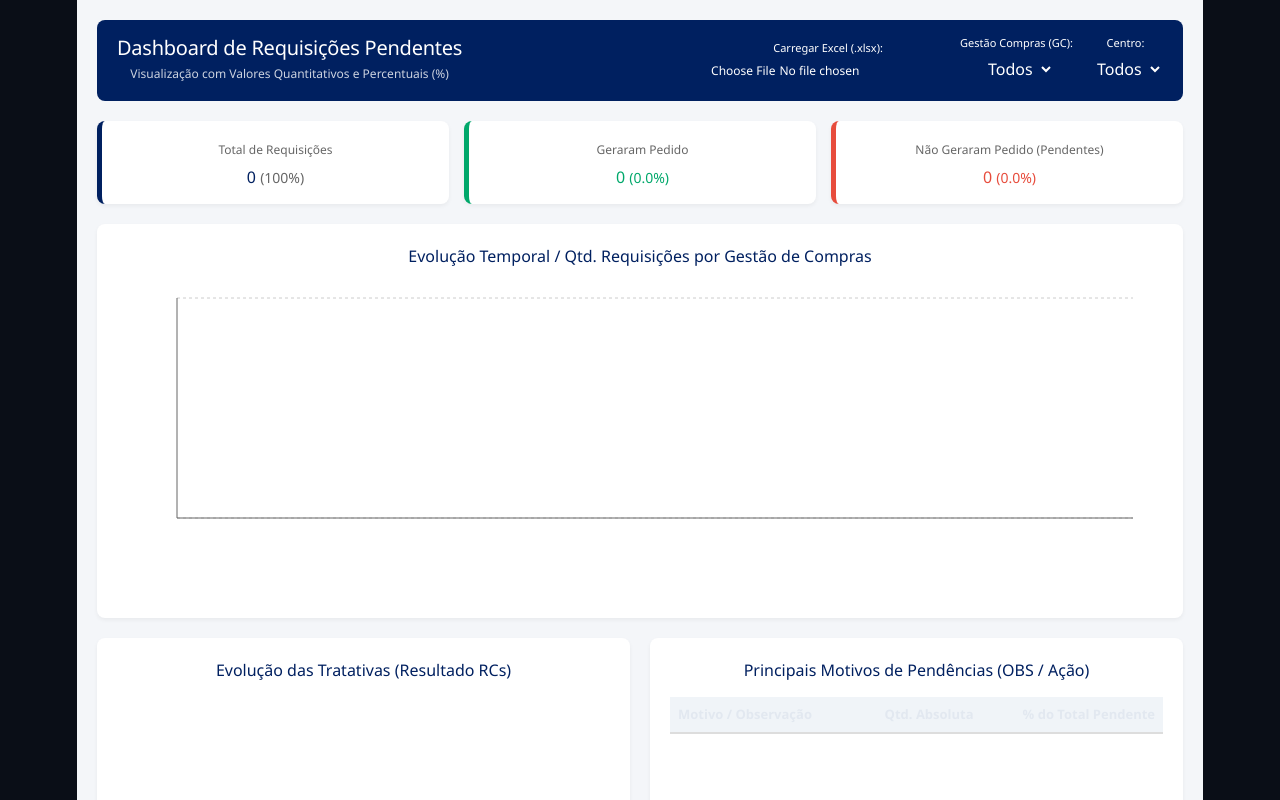
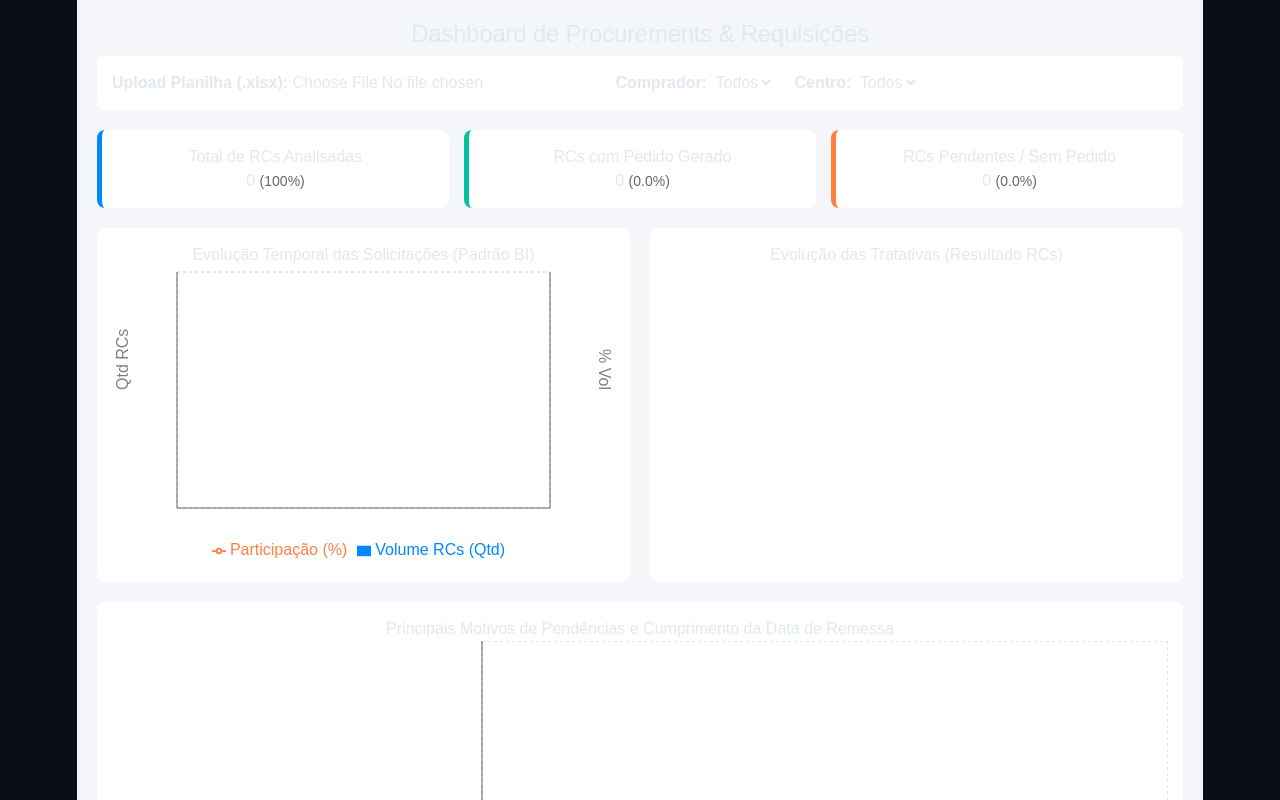
Before and after one commit to llarasilvapro-blip/requisicoes-dashboard, a React (Vite) app: page / in a window 1280 px wide. Shown: the top 800 px of the page. Built offline with nearby package versions, Linux system fonts and the light colour scheme; the HTML template or start-up script is replaced by a standard one.

Commit message:
dash atualizado5

```diff
--- a/src/App.jsx
+++ b/src/App.jsx
@@ -1,17 +1,54 @@
 import React, { useState, useMemo } from 'react';
 import * as XLSX from 'xlsx';
 import {
-  BarChart, Bar, XAxis, YAxis, CartesianGrid, Tooltip, Legend, ResponsiveContainer,
-  PieChart, Pie, Cell, LabelList
+  XAxis, YAxis, CartesianGrid, Tooltip, ResponsiveContainer,
+  BarChart, Bar, PieChart, Pie, Cell, LabelList, ComposedChart, Line, Legend
 } from 'recharts';
 
-export default function PainelProcurement() {
+// ------------------------------------------------------------------
+// HELPERS E UTILITÁRIOS
+// ------------------------------------------------------------------
+const extrairComprador = (acao) => {
+  if (!acao) return 'Não atribuído';
+  const acaoStr = String(acao);
+  return acaoStr.includes(':') ? acaoStr.split(':')[1].trim() : acaoStr;
+};
+
+const calcularFaixaAging = (dias) => {
+  const d = Number(dias) || 0;
+  if (d <= 15) return '0 - 15 dias';
+  if (d <= 30) return '16 - 30 dias';
+  if (d <= 60) return '31 - 60 dias';
+  return 'Acima de 60 dias';
+};
+
+const normalizarObs = (obs) => {
+  if (!obs) return 'SEM MOTIVO DECLARADO';
+  return String(obs).trim().replace(/\s+/g, ' ').toUpperCase();
+};
+
+const parseData = (str) => {
+  if (!str) return null;
+  const d = new Date(str);
+  return isNaN(d.getTime()) ? null : d;
+};
+
+const formatarData = (str) => {
+  const d = parseData(str);
+  return d ? d.toLocaleDateString('pt-BR') : '—';
+};
+
+const COLORS = ['#0088FE', '#00C49F', '#FFBB28', '#FF8042', '#8884d8', '#82ca9d'];
+
+// ------------------------------------------------------------------
+// COMPONENTE PRINCIPAL DO DASHBOARD
+// ------------------------------------------------------------------
+export default function DashboardProcurement() {
   const [dados, setDados] = useState([]);
-  const [filtroGC, setFiltroGC] = useState('Todos');
-  const [filtroCentro, setFiltroCentro] = useState('Todos');
-  const [dataSnapshot, setDataSnapshot] = useState('Snapshot Atual');
+  const [filtroComprador, setFiltroComprador] = useState('TODOS');
+  const [filtroCentro, setFiltroCentro] = useState('TODOS');
 
-  // --- LEITURA E TRATAMENTO DA PLANILHA DE PROCUREMENT ---
+  // Manipulador de Upload de Planilha (.xlsx, .xls, .csv)
   const handleFileUpload = (e) => {
     const file = e.target.files[0];
     if (!file) return;
@@ -22,208 +59,215 @@ export default function PainelProcurement() {
       const wb = XLSX.read(bstr, { type: 'binary' });
       const wsname = wb.SheetNames[0];
       const ws = wb.Sheets[wsname];
-      const dataParsed = XLSX.utils.sheet_to_json(ws);
+      const dataRaw = XLSX.utils.sheet_to_json(ws);
 
-      const formatados = dataParsed.map((item, idx) => ({
-        id: item['Concat'] || `${item['Requisição de compra']}-${item['Item ReqC']}` || idx,
-        gcCompras: item['GC Compras'] || item['Comprador'] || 'Não Atribuído',
-        acaoRC: item['Ação RC'] || 'Outros',
-        obs: item['OBS'] || 'Sem OBS',
-        tratativa: item['Tratativa'] ? String(item['Tratativa']).trim() : null,
-        temPedido: Boolean(item['Tratativa'] && String(item['Tratativa']).trim() !== ''),
-        centro: item['Nome Centro'] || item['Centro'] || 'Geral',
-        diasRC: Number(item['Dias RC'] || 0),
-        dataSolicitacao: item['Data da solicitação'] || '',
-        dateSnapshot: item['SnapshotDate'] || new Date().toLocaleDateString('pt-BR')
-      }));
+      // Mapeamento dinâmico conforme estrutura da planilha inserida
+      const dadosTratados = dataRaw.map((row, idx) => {
+        const diasRC = Number(row['Dias RC'] || row['diasRC'] || 0);
+        return {
+          id: row['ID'] || idx,
+          rc: String(row['Requisição de compras'] || row['rc'] || ''),
+          itemRc: row['Item da requisição de compras'] || row['itemRc'],
+          diasRC: diasRC,
+          centro: row['Centro'] || row['centro'] || 'Não informado',
+          comprador: extrairComprador(row['Última ação efetuada por'] || row['comprador']),
+          grupoCompras: row['Grupo de compras'] || row['grupoCompras'],
+          faixaAging: calcularFaixaAging(diasRC),
+          qtdSolicitada: Number(row['Quantidade solicitada'] || row['qtdSolicitada'] || 0),
+          material: String(row['Material'] || row['material'] || ''),
+          textoBreve: row['Texto breve'] || row['textoBreve'] || '',
+          dataSolicitacao: row['Data da solicitação'] || row['dataSolicitacao'],
+          remessa: row['Data de remessa'] || row['remessa'],
+          tratativa: row['Tratativa'] || row['tratativa'] || null,
+          obs: row['Observação do Comprador'] || row['obs'] || null
+        };
+      });
 
-      setDados(formatados);
+      setDados(dadosTratados);
     };
     reader.readAsBinaryString(file);
   };
 
-  // --- FILTRAGEM DOS DADOS ---
+  // Filtragem dos dados
   const dadosFiltrados = useMemo(() => {
-    return dados.filter((item) => {
-      const matchGC = filtroGC === 'Todos' || item.gcCompras === filtroGC;
-      const matchCentro = filtroCentro === 'Todos' || item.centro === filtroCentro;
-      return matchGC && matchCentro;
+    return dados.filter(item => {
+      const matchComprador = filtroComprador === 'TODOS' || item.comprador === filtroComprador;
+      const matchCentro = filtroCentro === 'TODOS' || item.centro === filtroCentro;
+      return matchComprador && matchCentro;
     });
-  }, [dados, filtroGC, filtroCentro]);
+  }, [dados, filtroComprador, filtroCentro]);
 
-  // Total Geral Filtrado
-  const totalGeral = dadosFiltrados.length || 1;
+  // Lista de Filtros Únicos
+  const compradoresUnicos = useMemo(() => Array.from(new Set(dados.map(d => d.comprador))), [dados]);
+  const centrosUnicos = useMemo(() => Array.from(new Set(dados.map(d => d.centro))), [dados]);
 
-  // --- 1. QUADRANTE EVOLUÇÃO TEMPORAL (ESTILO BI DO LAURENCE) ---
-  const evolucaoPorGC = useMemo(() => {
-    const agrupado = {};
+  // 1. MÉTRICAS E KPIs
+  const totalItens = dadosFiltrados.length;
+  const totalComPedido = useMemo(() => {
+    return dadosFiltrados.filter(d => {
+      const t = String(d.tratativa || '').toLowerCase();
+      const o = String(d.obs || '').toLowerCase();
+      return t.includes('gerar pedido') || t.includes('pedido gerado') || o.includes('pedido gerado');
+    }).length;
+  }, [dadosFiltrados]);
 
-    dadosFiltrados.forEach((item) => {
-      const gc = item.gcCompras;
-      if (!agrupado[gc]) agrupado[gc] = { gc, total: 0 };
-      agrupado[gc].total += 1;
+  const totalSemPedido = totalItens - totalComPedido;
+  const percComPedido = totalItens ? ((totalComPedido / totalItens) * 100).toFixed(1) : '0.0';
+  const percSemPedido = totalItens ? ((totalSemPedido / totalItens) * 100).toFixed(1) : '0.0';
+
+  // 2. EVOLUÇÃO TEMPORAL (Padrão BI Laurence: ComposedChart - Barras + Linha de Tendência)
+  const dadosEvolucaoTemporal = useMemo(() => {
+    const agrupa = {};
+    dadosFiltrados.forEach(item => {
+      const data = item.dataSolicitacao ? formatarData(item.dataSolicitacao) : 'Sem Data';
+      if (!agrupa[data]) agrupa[data] = 0;
+      agrupa[data] += 1;
     });
 
-    return Object.values(agrupado)
-      .map(d => ({
-        ...d,
-        porcentagem: ((d.total / totalGeral) * 100).toFixed(1)
-      }))
-      .sort((a, b) => b.total - a.total);
-  }, [dadosFiltrados, totalGeral]);
+    let acumulado = 0;
+    return Object.keys(agrupa).map(data => {
+      acumulado += agrupa[data];
+      const pct = totalItens ? ((agrupa[data] / totalItens) * 100).toFixed(1) : 0;
+      return {
+        data,
+        qtd: agrupa[data],
+        pct: Number(pct),
+        qtdAcumulada: acumulado
+      };
+    });
+  }, [dadosFiltrados, totalItens]);
 
-  // --- 2. QUADRANTE EVOLUÇÃO DAS TRATATIVAS (GERARAM PEDIDO VS NÃO GERARAM) ---
-  const evolucaoTratativas = useMemo(() => {
-    const geraramPedido = dadosFiltrados.filter(d => d.temPedido).length;
-    const naoGeraramPedido = dadosFiltrados.length - geraramPedido;
+  // 3. MOTIVOS DE PENDÊNCIAS E ANÁLISE DE ATRASO DA REMESSA (Integrado)
+  const dadosMotivosAtraso = useMemo(() => {
+    const agrupa = {};
+    const hoje = new Date();
 
-    const pctGeraram = ((geraramPedido / totalGeral) * 100).toFixed(1);
-    const pctNaoGeraram = ((naoGeraramPedido / totalGeral) * 100).toFixed(1);
+    dadosFiltrados.forEach(item => {
+      let motivo = normalizarObs(item.obs);
+      const dataRemessa = parseData(item.remessa);
 
-    return [
-      { name: 'Geraram Pedido', valor: geraramPedido, pct: pctGeraram, fill: '#00a86b' },
-      { name: 'Não Geraram Pedido', valor: naoGeraramPedido, pct: pctNaoGeraram, fill: '#e74c3c' }
-    ];
-  }, [dadosFiltrados, totalGeral]);
+      // Validação de atraso na data de remessa
+      if (dataRemessa && dataRemessa < hoje) {
+        motivo = `[FORA DO PRAZO REMESSA] ${motivo}`;
+      }
 
-  // --- 3. QUADRANTE PRINCIPAIS MOTIVOS DE PENDÊNCIAS (OBS / AÇÃO RC) ---
-  const motivosPendencias = useMemo(() => {
-    const pendentes = dadosFiltrados.filter(d => !d.temPedido);
-    const totalPendentes = pendentes.length || 1;
-    const contagem = {};
-
-    pendentes.forEach(d => {
-      const motivo = d.obs !== 'Sem OBS' ? d.obs : (d.acaoRC || 'Sem Motivo Especificado');
-      contagem[motivo] = (contagem[motivo] || 0) + 1;
+      if (!agrupa[motivo]) agrupa[motivo] = 0;
+      agrupa[motivo] += 1;
     });
 
-    return Object.keys(contagem)
-      .map(m => ({
-        motivo: m,
-        qtd: contagem[m],
-        pct: ((contagem[m] / totalPendentes) * 100).toFixed(1),
-        pctGeral: ((contagem[m] / totalGeral) * 100).toFixed(1)
-      }))
-      .sort((a, b) => b.qtd - a.qtd)
-      .slice(0, 8); // Top 8 motivos
-  }, [dadosFiltrados, totalGeral]);
+    return Object.keys(agrupa).map(motivo => ({
+      motivo,
+      qtd: agrupa[motivo],
+      pct: totalItens ? ((agrupa[motivo] / totalItens) * 100).toFixed(1) : '0.0'
+    })).sort((a, b) => b.qtd - a.qtd);
+  }, [dadosFiltrados, totalItens]);
 
-  // Listas para Filtros
-  const listaGC = useMemo(() => ['Todos', ...new Set(dados.map(d => d.gcCompras))], [dados]);
-  const listaCentros = useMemo(() => ['Todos', ...new Set(dados.map(d => d.centro))], [dados]);
+  // 4. EVOLUÇÃO DAS TRATATIVAS (Lógica Solicitada: Entraram x Geraram Pedido x Não Geraram)
+  const dadosTratativasFunil = useMemo(() => {
+    return [
+      { name: 'Com Pedido Gerado', valor: totalComPedido, pct: percComPedido },
+      { name: 'Sem Pedido / Em Tratativa', valor: totalSemPedido, pct: percSemPedido }
+    ];
+  }, [totalComPedido, totalSemPedido, percComPedido, percSemPedido]);
 
   return (
-    <div style={{ backgroundColor: '#f4f6f9', minHeight: '100vh', padding: '20px', fontFamily: 'Segoe UI, sans-serif' }}>
+    <div style={{ padding: '20px', fontFamily: 'Arial, sans-serif', backgroundColor: '#f4f6f9' }}>
+      <h2>Dashboard de Procurements & Requisições</h2>
 
-      {/* CABEÇALHO */}
-      <div style={{ backgroundColor: '#002060', color: '#fff', padding: '15px 20px', borderRadius: '8px', marginBottom: '20px', display: 'flex', justifyContent: 'space-between', alignItems: 'center', flexWrap: 'wrap', gap: '15px' }}>
+      {/* ÁREA DE UPLOAD E FILTROS */}
+      <div style={{ display: 'flex', gap: '20px', marginBottom: '20px', background: '#fff', padding: '15px', borderRadius: '8px' }}>
         <div>
-          <h2 style={{ margin: 0, fontSize: '20px' }}>Dashboard de Requisições Pendentes</h2>
-          <span style={{ fontSize: '12px', opacity: 0.8 }}>Visualização com Valores Quantitativos e Percentuais (%)</span>
+          <label><strong>Upload Planilha (.xlsx): </strong></label>
+          <input type="file" accept=".xlsx, .xls, .csv" onChange={handleFileUpload} />
         </div>
-
-        <div style={{ display: 'flex', gap: '15px', alignItems: 'center', flexWrap: 'wrap' }}>
-          <div>
-            <label style={{ fontSize: '11px', display: 'block' }}>Carregar Excel (.xlsx):</label>
-            <input type="file" accept=".xlsx, .xls" onChange={handleFileUpload} style={{ color: '#fff', fontSize: '12px' }} />
-          </div>
-          <div>
-            <label style={{ fontSize: '11px', display: 'block' }}>Gestão Compras (GC):</label>
-            <select value={filtroGC} onChange={e => setFiltroGC(e.target.value)} style={{ padding: '5px', borderRadius: '4px' }}>
-              {listaGC.map(gc => <option key={gc} value={gc}>{gc}</option>)}
-            </select>
-          </div>
-          <div>
-            <label style={{ fontSize: '11px', display: 'block' }}>Centro:</label>
-            <select value={filtroCentro} onChange={e => setFiltroCentro(e.target.value)} style={{ padding: '5px', borderRadius: '4px' }}>
-              {listaCentros.map(c => <option key={c} value={c}>{c}</option>)}
-            </select>
-          </div>
+        <div>
+          <label><strong>Comprador: </strong></label>
+          <select value={filtroComprador} onChange={e => setFiltroComprador(e.target.value)}>
+            <option value="TODOS">Todos</option>
+            {compradoresUnicos.map(c => <option key={c} value={c}>{c}</option>)}
+          </select>
+        </div>
+        <div>
+          <label><strong>Centro: </strong></label>
+          <select value={filtroCentro} onChange={e => setFiltroCentro(e.target.value)}>
+            <option value="TODOS">Todos</option>
+            {centrosUnicos.map(c => <option key={c} value={c}>{c}</option>)}
+          </select>
         </div>
       </div>
 
-      {/* CARDS DE RESUMO (QUANTITATIVOS E PERCENTUAIS) */}
-      <div style={{ display: 'grid', gridTemplateColumns: 'repeat(auto-fit, minmax(220px, 1fr))', gap: '15px', marginBottom: '20px' }}>
-        <div style={{ backgroundColor: '#fff', padding: '15px', borderRadius: '8px', borderLeft: '5px solid #002060', boxShadow: '0 2px 4px rgba(0,0,0,0.05)' }}>
-          <span style={{ fontSize: '12px', color: '#666' }}>Total de Requisições</span>
-          <h3 style={{ margin: '5px 0 0 0', color: '#002060' }}>{dadosFiltrados.length} <span style={{ fontSize: '14px', color: '#666' }}>(100%)</span></h3>
+      {/* KPI CARDS (DADOS QUANTITATIVOS E PERCENTUAIS) */}
+      <div style={{ display: 'grid', gridTemplateColumns: 'repeat(3, 1fr)', gap: '15px', marginBottom: '20px' }}>
+        <div style={{ background: '#fff', padding: '15px', borderRadius: '8px', borderLeft: '5px solid #0088FE' }}>
+          <h4>Total de RCs Analisadas</h4>
+          <h3>{totalItens} <span style={{ fontSize: '14px', color: '#666' }}>(100%)</span></h3>
         </div>
-        <div style={{ backgroundColor: '#fff', padding: '15px', borderRadius: '8px', borderLeft: '5px solid #00a86b', boxShadow: '0 2px 4px rgba(0,0,0,0.05)' }}>
-          <span style={{ fontSize: '12px', color: '#666' }}>Geraram Pedido</span>
-          <h3 style={{ margin: '5px 0 0 0', color: '#00a86b' }}>
-            {evolucaoTratativas[0]?.valor} <span style={{ fontSize: '14px' }}>({evolucaoTratativas[0]?.pct}%)</span>
-          </h3>
+        <div style={{ background: '#fff', padding: '15px', borderRadius: '8px', borderLeft: '5px solid #00C49F' }}>
+          <h4>RCs com Pedido Gerado</h4>
+          <h3>{totalComPedido} <span style={{ fontSize: '14px', color: '#666' }}>({percComPedido}%)</span></h3>
         </div>
-        <div style={{ backgroundColor: '#fff', padding: '15px', borderRadius: '8px', borderLeft: '5px solid #e74c3c', boxShadow: '0 2px 4px rgba(0,0,0,0.05)' }}>
-          <span style={{ fontSize: '12px', color: '#666' }}>Não Geraram Pedido (Pendentes)</span>
-          <h3 style={{ margin: '5px 0 0 0', color: '#e74c3c' }}>
-            {evolucaoTratativas[1]?.valor} <span style={{ fontSize: '14px' }}>({evolucaoTratativas[1]?.pct}%)</span>
-          </h3>
+        <div style={{ background: '#fff', padding: '15px', borderRadius: '8px', borderLeft: '5px solid #FF8042' }}>
+          <h4>RCs Pendentes / Sem Pedido</h4>
+          <h3>{totalSemPedido} <span style={{ fontSize: '14px', color: '#666' }}>({percSemPedido}%)</span></h3>
         </div>
       </div>
 
-      {/* GRID DE QUADRANTES */}
-      <div style={{ display: 'grid', gridTemplateColumns: '1fr 1fr', gap: '20px', marginBottom: '20px' }}>
+      {/* QUADRANTES VISUAIS */}
+      <div style={{ display: 'grid', gridTemplateColumns: '1fr 1fr', gap: '20px' }}>
 
-        {/* QUADRANTE 1: EVOLUÇÃO TEMPORAL (ESTILO BI LAURENCE BY GC COMPRAS) */}
-        <div style={{ backgroundColor: '#fff', padding: '20px', borderRadius: '8px', boxShadow: '0 2px 4px rgba(0,0,0,0.05)', gridColumn: 'span 2' }}>
-          <h4 style={{ margin: '0 0 10px 0', color: '#002060' }}>Evolução Temporal / Qtd. Requisições por Gestão de Compras</h4>
-          <div style={{ width: '100%', height: 320 }}>
-            <ResponsiveContainer width="100%" height="100%">
-              <BarChart data={evolucaoPorGC} margin={{ top: 20, right: 30, left: 0, bottom: 50 }}>
-                <CartesianGrid strokeDasharray="3 3" vertical={false} />
-                <XAxis dataKey="gc" interval={0} angle={-25} textAnchor="end" />
-                <YAxis />
-                <Tooltip formatter={(value, name, item) => [`${value} un (${item.payload.porcentagem}%)`, 'Volume']} />
-                <Bar dataKey="total" fill="#002060">
-                  <LabelList dataKey="total" position="top" formatter={(val) => val} />
-                </Bar>
-              </BarChart>
-            </ResponsiveContainer>
-          </div>
+        {/* QUADRANTE 1: EVOLUÇÃO TEMPORAL (BI LAURENCE - COMPOSED CHART) */}
+        <div style={{ background: '#fff', padding: '15px', borderRadius: '8px' }}>
+          <h3>Evolução Temporal das Solicitações (Padrão BI)</h3>
+          <ResponsiveContainer width="100%" height={300}>
+            <ComposedChart data={dadosEvolucaoTemporal}>
+              <CartesianGrid strokeDasharray="3 3" />
+              <XAxis dataKey="data" />
+              <YAxis yAxisId="left" label={{ value: 'Qtd RCs', angle: -90, position: 'insideLeft' }} />
+              <YAxis yAxisId="right" orientation="right" label={{ value: '% Vol', angle: 90, position: 'insideRight' }} />
+              <Tooltip formatter={(value, name) => [name === 'pct' ? `${value}%` : value, name === 'qtd' ? 'Volume Qtd' : 'Proporção %']} />
+              <Legend />
+              <Bar yAxisId="left" dataKey="qtd" name="Volume RCs (Qtd)" fill="#0088FE" />
+              <Line yAxisId="right" type="monotone" dataKey="pct" name="Participação (%)" stroke="#FF8042" strokeWidth={2} />
+            </ComposedChart>
+          </ResponsiveContainer>
         </div>
 
-        {/* QUADRANTE 2: EVOLUÇÃO DAS TRATATIVAS (PEDIDOS GERADOS VS NÃO GERADOS) */}
-        <div style={{ backgroundColor: '#fff', padding: '20px', borderRadius: '8px', boxShadow: '0 2px 4px rgba(0,0,0,0.05)' }}>
-          <h4 style={{ margin: '0 0 15px 0', color: '#002060' }}>Evolução das Tratativas (Resultado RCs)</h4>
-          <div style={{ width: '100%', height: 260 }}>
-            <ResponsiveContainer width="100%" height="100%">
-              <PieChart>
-                <Pie data={evolucaoTratativas} dataKey="valor" nameKey="name" cx="50%" cy="50%" outerRadius={80} label={({ name, valor, pct }) => `${name}: ${valor} (${pct}%)`}>
-                  {evolucaoTratativas.map((entry, index) => (
-                    <Cell key={`cell-${index}`} fill={entry.fill} />
-                  ))}
-                </Pie>
-                <Tooltip formatter={(value, name, props) => [`${value} un (${props.payload.pct}%)`, name]} />
-                <Legend />
-              </PieChart>
-            </ResponsiveContainer>
-          </div>
+        {/* QUADRANTE 2: EVOLUÇÃO DAS TRATATIVAS (LÓGICA CONVERSÃO/FUNIL) */}
+        <div style={{ background: '#fff', padding: '15px', borderRadius: '8px' }}>
+          <h3>Evolução das Tratativas (Resultado RCs)</h3>
+          <ResponsiveContainer width="100%" height={300}>
+            <PieChart>
+              <Pie
+                data={dadosTratativasFunil}
+                cx="50%"
+                cy="50%"
+                outerRadius={100}
+                dataKey="valor"
+                label={({ name, valor, pct }) => `${name}: ${valor} (${pct}%)`}
+              >
+                {dadosTratativasFunil.map((entry, index) => (
+                  <Cell key={`cell-${index}`} fill={COLORS[index % COLORS.length]} />
+                ))}
+              </Pie>
+              <Tooltip formatter={(value) => [`${value} RCs`, 'Quantidade']} />
+            </PieChart>
+          </ResponsiveContainer>
         </div>
 
-        {/* QUADRANTE 3: PRINCIPAIS MOTIVOS DE PENDÊNCIAS */}
-        <div style={{ backgroundColor: '#fff', padding: '20px', borderRadius: '8px', boxShadow: '0 2px 4px rgba(0,0,0,0.05)' }}>
-          <h4 style={{ margin: '0 0 15px 0', color: '#002060' }}>Principais Motivos de Pendências (OBS / Ação)</h4>
-          <div style={{ overflowX: 'auto' }}>
-            <table style={{ width: '100%', borderCollapse: 'collapse', fontSize: '13px' }}>
-              <thead>
-                <tr style={{ backgroundColor: '#f0f4f8', borderBottom: '2px solid #ddd', textAlign: 'left' }}>
-                  <th style={{ padding: '8px' }}>Motivo / Observação</th>
-                  <th style={{ padding: '8px', textAlign: 'right' }}>Qtd. Absoluta</th>
-                  <th style={{ padding: '8px', textAlign: 'right' }}>% do Total Pendente</th>
-                </tr>
-              </thead>
-              <tbody>
-                {motivosPendencias.map((m, idx) => (
-                  <tr key={idx} style={{ borderBottom: '1px solid #eee' }}>
-                    <td style={{ padding: '8px' }}>{m.motivo}</td>
-                    <td style={{ padding: '8px', textAlign: 'right', fontWeight: 'bold' }}>{m.qtd}</td>
-                    <td style={{ padding: '8px', textAlign: 'right', color: '#e74c3c', fontWeight: 'bold' }}>{m.pct}%</td>
-                  </tr>
-                ))}
-              </tbody>
-            </table>
-          </div>
+        {/* QUADRANTE 3: PRINCIPAIS MOTIVOS DE PENDÊNCIAS E ANÁLISE DE ATRASO NA REMESSA */}
+        <div style={{ background: '#fff', padding: '15px', borderRadius: '8px', gridColumn: 'span 2' }}>
+          <h3>Principais Motivos de Pendências e Cumprimento da Data de Remessa</h3>
+          <ResponsiveContainer width="100%" height={250}>
+            <BarChart data={dadosMotivosAtraso} layout="vertical" margin={{ left: 150 }}>
+              <CartesianGrid strokeDasharray="3 3" />
+              <XAxis type="number" />
+              <YAxis type="category" dataKey="motivo" width={220} style={{ fontSize: '11px' }} />
+              <Tooltip formatter={(value, name, props) => [`${value} RCs (${props.payload.pct}%)`, 'Total']} />
+              <Bar dataKey="qtd" fill="#8884d8">
+                <LabelList dataKey="qtd" position="right" formatter={(val, entry) => `${val} un. (${dadosMotivosAtraso.find(d => d.qtd === val)?.pct || 0}%)`} />
+              </Bar>
+            </BarChart>
+          </ResponsiveContainer>
         </div>
 
       </div>
```
